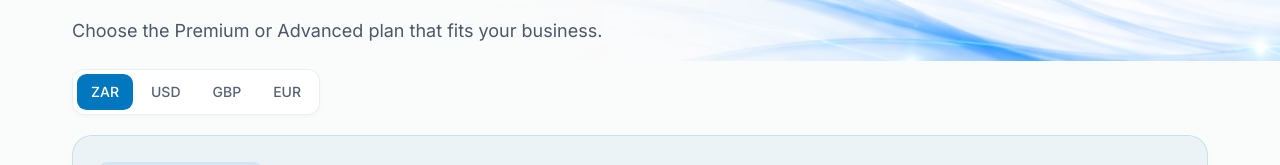
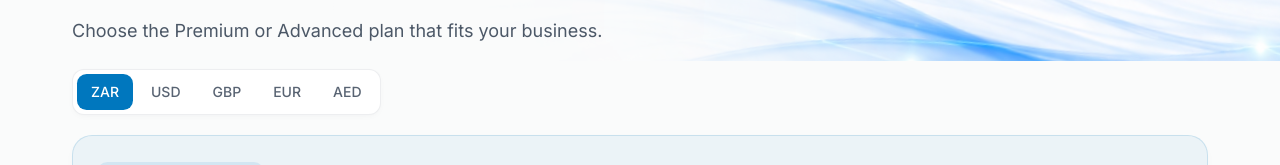
Before and after one commit to ThePortalGenie/portal-genie-site, a Next.js app: page /pricing in a window 1280 px wide. Shown: the part 207-372 px from the top of the page. Built offline with nearby package versions, Linux system fonts and the light colour scheme.

Commit message:
Implement AED Pricing

```diff
--- a/components/pricing/CurrencySelector.tsx
+++ b/components/pricing/CurrencySelector.tsx
@@ -14,7 +14,7 @@ export function CurrencySelector({ value, onChange }: CurrencySelectorProps) {
       <div
         role="group"
         aria-label="Select currency"
-        className="inline-flex flex-wrap justify-center gap-1 rounded-button border border-muted/25 bg-surface p-1 shadow-[0_2px_8px_-4px_rgba(17,33,54,0.08)]"
+        className="inline-flex flex-wrap justify-center gap-0.5 rounded-button border border-muted/25 bg-surface p-1 shadow-[0_2px_8px_-4px_rgba(17,33,54,0.08)] sm:gap-1"
       >
         {pricingCurrencies.map((currency) => {
           const isActive = value === currency.code;
@@ -26,7 +26,7 @@ export function CurrencySelector({ value, onChange }: CurrencySelectorProps) {
               onClick={() => onChange(currency.code)}
               aria-pressed={isActive}
               className={[
-                "min-w-[3.25rem] rounded-[0.6rem] px-3.5 py-2 text-sm font-medium transition-colors duration-200",
+                "min-w-[2.75rem] rounded-[0.6rem] px-2.5 py-2 text-sm font-medium transition-colors duration-200 sm:min-w-[3.25rem] sm:px-3.5",
                 isActive
                   ? "bg-portal-blue text-white"
                   : "text-portal-navy/70 hover:bg-background hover:text-portal-navy",
--- a/content/pricing.ts
+++ b/content/pricing.ts
@@ -1,7 +1,7 @@
 import { links } from "@/config/links";
 import { buttons } from "@/content/buttons";
 
-export type CurrencyCode = "ZAR" | "USD" | "GBP" | "EUR";
+export type CurrencyCode = "ZAR" | "USD" | "GBP" | "EUR" | "AED";
 
 export type PlanId = "premium" | "advanced";
 
@@ -56,6 +56,7 @@ export const pricingCurrencies: {
   { code: "USD", label: "USD", symbol: "$" },
   { code: "GBP", label: "GBP", symbol: "£" },
   { code: "EUR", label: "EUR", symbol: "€" },
+  { code: "AED", label: "AED", symbol: "AED " },
 ];
 
 /** Premium plan card features — exact wording and order */
@@ -298,12 +299,14 @@ export const pricingPlans: PricingPlan[] = [
       USD: 35,
       GBP: 26,
       EUR: 30,
+      AED: 129,
     },
     extraUserPrices: {
       ZAR: 80,
       USD: 5,
       GBP: 4,
       EUR: 4.5,
+      AED: 18,
     },
     cta: {
       label: buttons.start30DaysFree,
@@ -321,12 +324,14 @@ export const pricingPlans: PricingPlan[] = [
       USD: 40,
       GBP: 30,
       EUR: 35,
+      AED: 147,
     },
     extraUserPrices: {
       ZAR: 80,
       USD: 5,
       GBP: 4,
       EUR: 4.5,
+      AED: 18,
     },
     cta: {
       label: buttons.start30DaysFree,
@@ -361,18 +366,21 @@ export const pricingAddOns = {
     USD: 0.3,
     GBP: 0.25,
     EUR: 0.3,
+    AED: 1.1,
   } satisfies PlanPrices,
   storage1TbBundle: {
     ZAR: 374,
     USD: 22,
     GBP: 16,
     EUR: 19,
+    AED: 81,
   } satisfies PlanPrices,
   emailBundlePrice: {
     ZAR: 35,
     USD: 2,
     GBP: 1.5,
     EUR: 2,
+    AED: 7,
   } satisfies PlanPrices,
   emailBundleSize: 1000,
 };
@@ -433,11 +441,11 @@ export const pricingPage = {
   metadata: {
     title: "Pricing",
     description:
-      "Simple pricing for Portal Genie. Choose Premium or Advanced and start with a 30-day free trial — with currency options for ZAR, USD, GBP and EUR.",
+      "Simple pricing for Portal Genie. Choose Premium or Advanced and start with a 30-day free trial — with currency options for ZAR, USD, GBP, EUR and AED.",
     openGraph: {
       title: "Portal Genie Pricing",
       description:
-        "Explore Portal Genie pricing — Premium and Advanced plans with currency options for ZAR, USD, GBP and EUR.",
+        "Explore Portal Genie pricing — Premium and Advanced plans with currency options for ZAR, USD, GBP, EUR and AED.",
     },
   },
   hero: {
```
